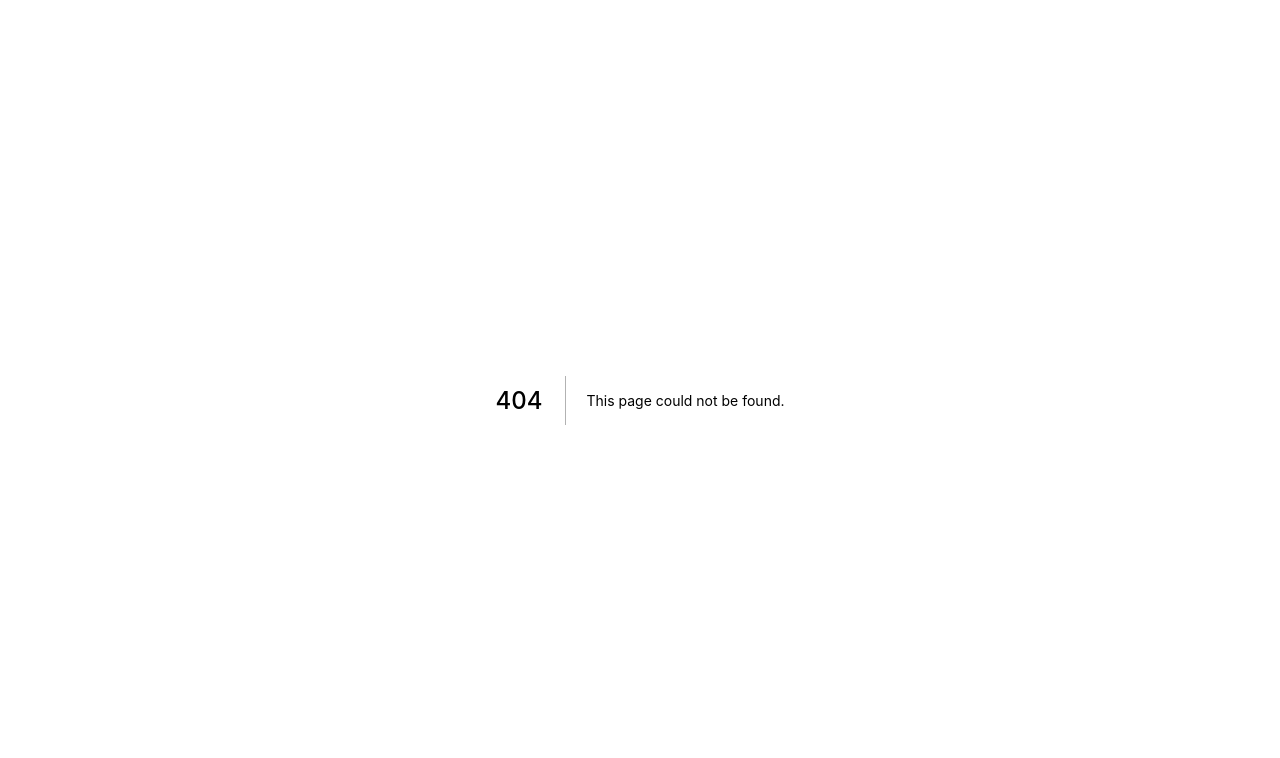
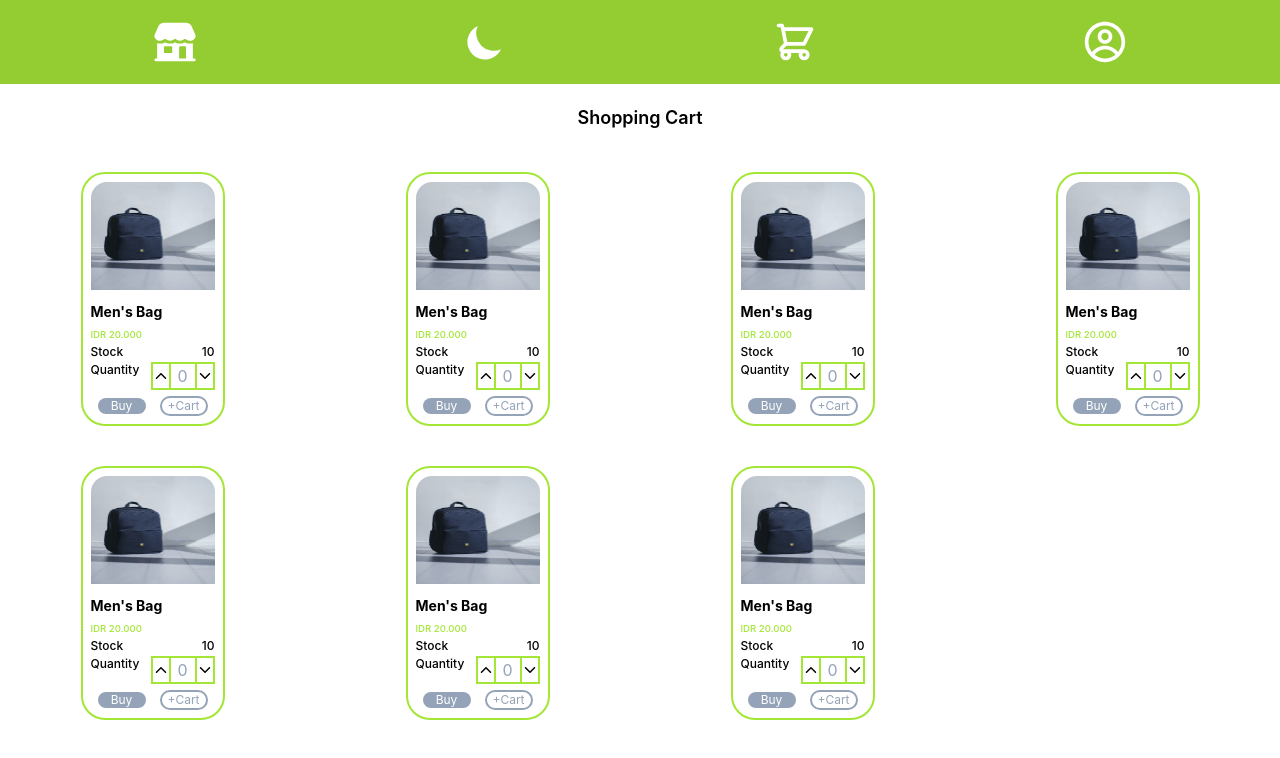
Before and after one commit to tawakalmit/mercat-app, a Next.js app: page /user/productpages/ShoppingCart in a window 1280 px wide. Before the commit this address had no page. Shown: the top 758 px of the page. Built offline with nearby package versions, Linux system fonts and the light colour scheme.

Commit message:
Shopping Cart Page Styling was cleared

```diff
--- /dev/null
+++ b/pages/user/productpages/ShoppingCart.jsx
@@ -0,0 +1,24 @@
+import React from 'react';
+import NavBar from '../components/NavBar';
+import DashboardCard from '../components/DashboardCard';
+
+const ShoppingCart =() => {
+    return (
+        <>
+        <NavBar />
+        <div className="w-full h-auto flex justify-center my-5">
+            <h2 className="font-semibold text-lg text-center">Shopping Cart</h2>
+        </div>
+        <div className="grid justify-items-center sm:grid-cols-2 sm:px-0 grid-cols-2 md:grid-cols-3 lg:grid-cols-4 grid-flow-row gap-5 w-screen h-auto p-5">
+        <DashboardCard />
+        <DashboardCard />
+        <DashboardCard />
+        <DashboardCard />
+        <DashboardCard />
+        <DashboardCard />
+        <DashboardCard />
+        </div>
+        </>
+    )
+}
+export default ShoppingCart;
```
